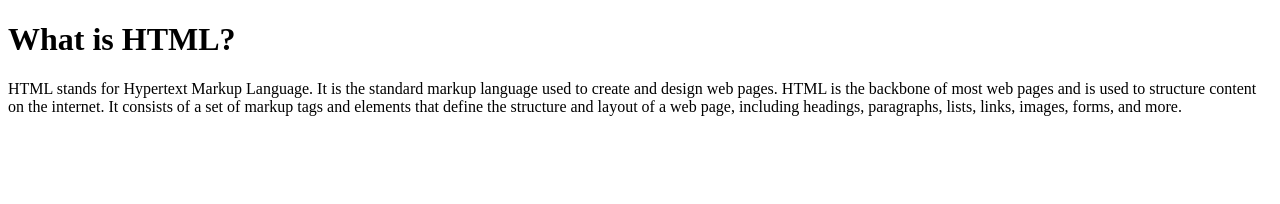
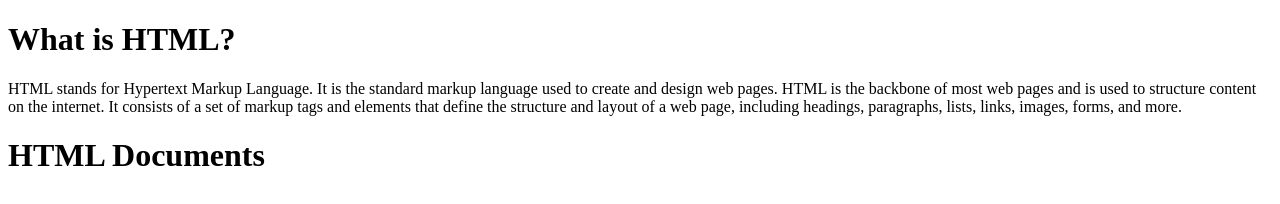
Before and after one commit to shivanandkhatte/CoffeeWithCoding-HTML, a plain HTML site: page Basic/index.html in a window 1280 px wide. Drawn offline with Linux system fonts and the light colour scheme.

Commit message:
Update README.md file and index.html

```diff
--- a/Basic/index.html
+++ b/Basic/index.html
@@ -1,7 +1,7 @@
 <!DOCTYPE html>
 <html lang="en">
 <head>
-    <meta charset="UTF-8">
+    <meta charset="UTF-16">
     <meta http-equiv="X-UA-Compatible" content="IE=edge">
     <meta name="viewport" content="width=device-width, initial-scale=1.0">
     <title>BasicHtml</HTML></title>
@@ -10,5 +10,7 @@
     <h1>What is HTML?</h1>
     <p>HTML stands for Hypertext Markup Language. It is the standard markup language used to create and design web pages. HTML is the backbone of most web pages and is used to structure content on the internet. It consists of a set of markup tags and elements that define the structure and layout of a web page, including headings, paragraphs, lists, links, images, forms, and more.</p>
 
+    <h1>HTML Documents</h1>
+
 </body>
 </html>
```
Also changed, not shown: 1 other file.
